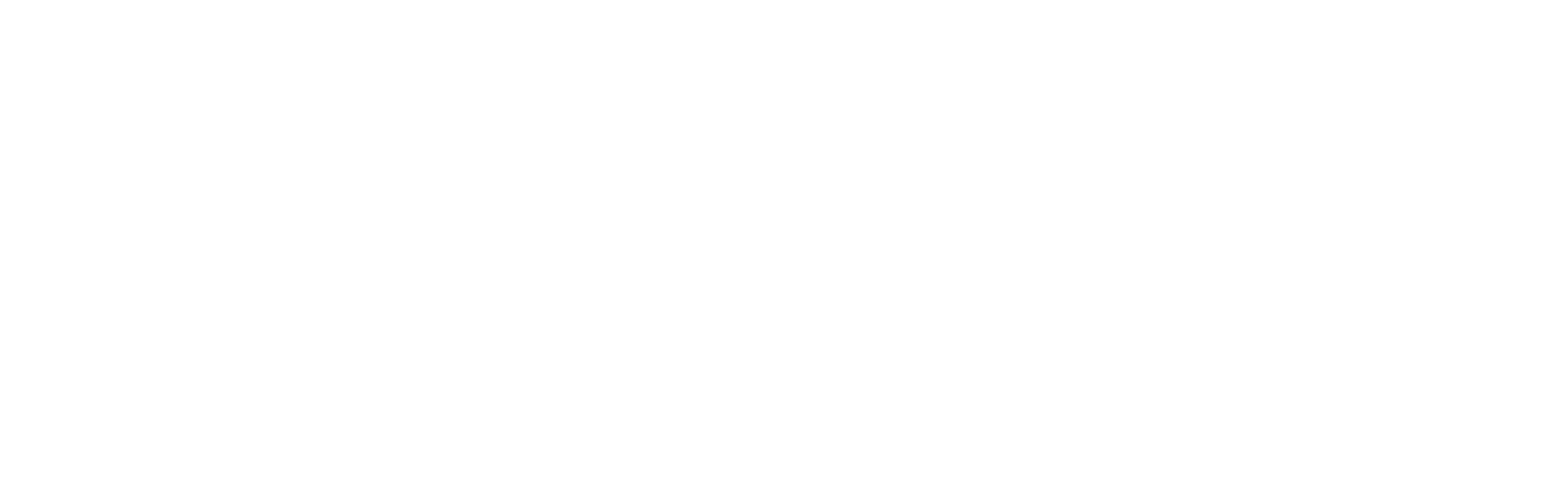
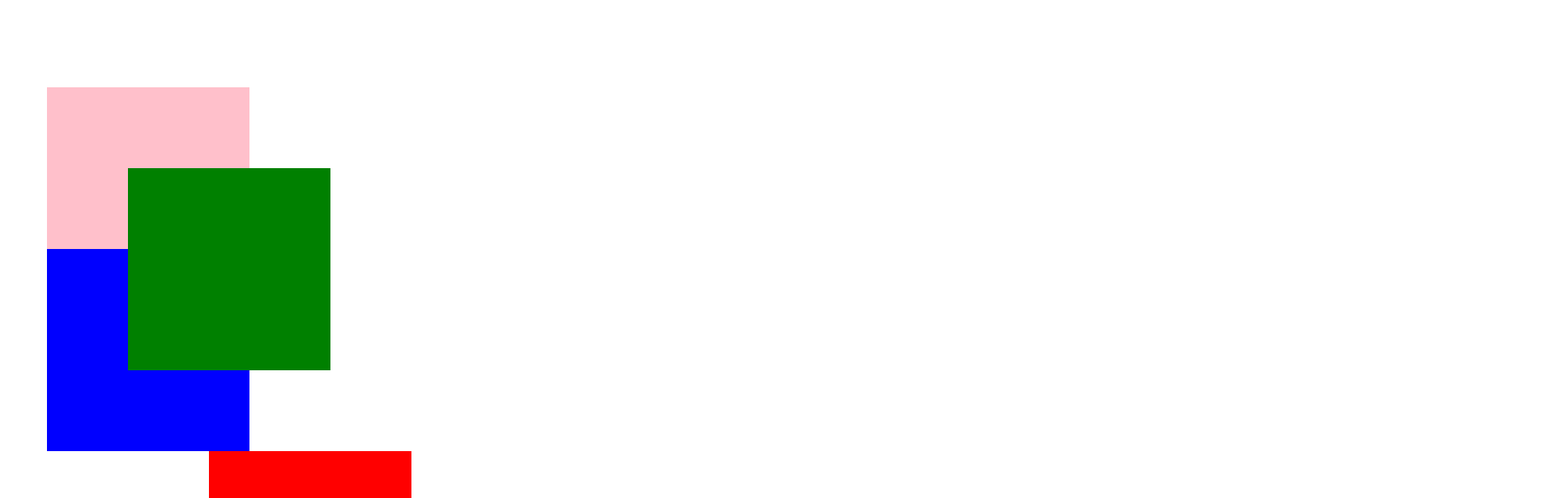
Before and after one commit to wesleyhuang23/intro-d3, a plain HTML site: page index.html in a window 1280 px wide. Shown: the top 616 px of the page at 81% size, 1920 px wide, since content can reach past the window. Drawn offline with Linux system fonts and the light colour scheme.

Commit message:
first svg objects

```diff
--- a/index.html
+++ b/index.html
@@ -8,5 +8,11 @@
     </head>
     <body>
 
+        <svg width="2000" height="2000">
+            <rect x="50" y="100" width="250" height="250" fill="pink"></rect>
+            <rect x="50" y="300" width="250" height="250" fill="blue"></rect>
+            <rect x="150" y="200" width="250" height="250" fill="green"></rect>
+            <rect x="250" y="550" width="250" height="250" fill="red"></rect>
+        </svg>
     </body>
 </html>
```
